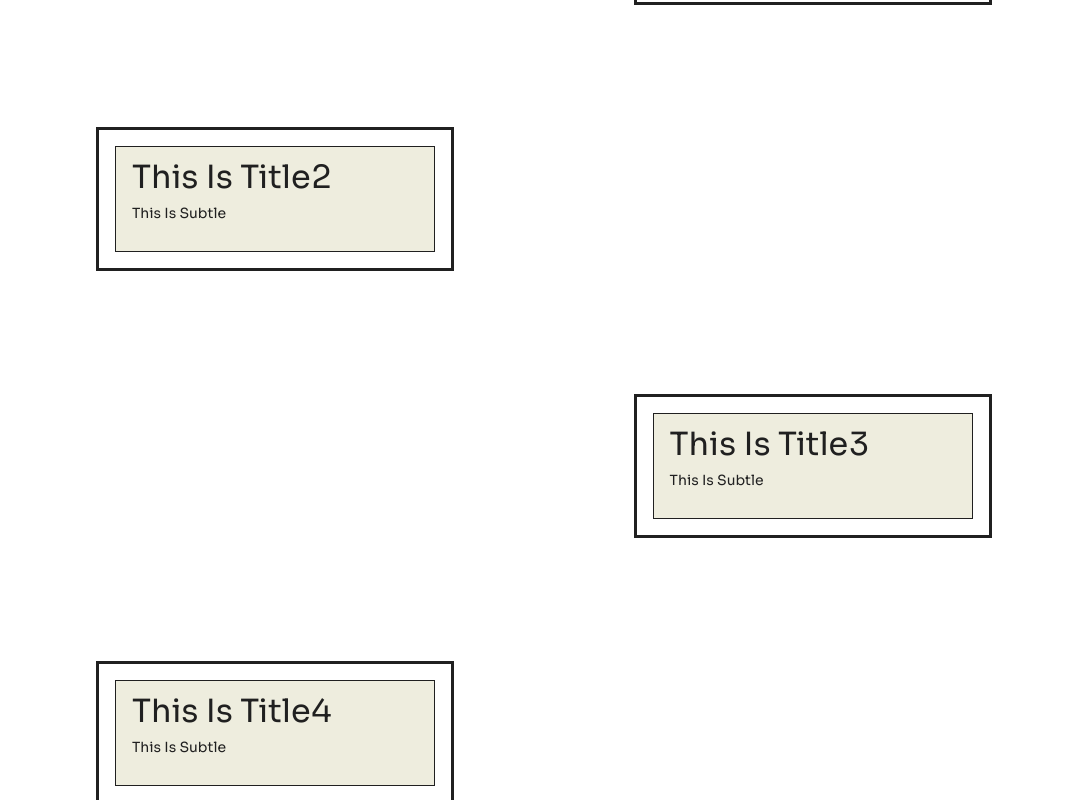
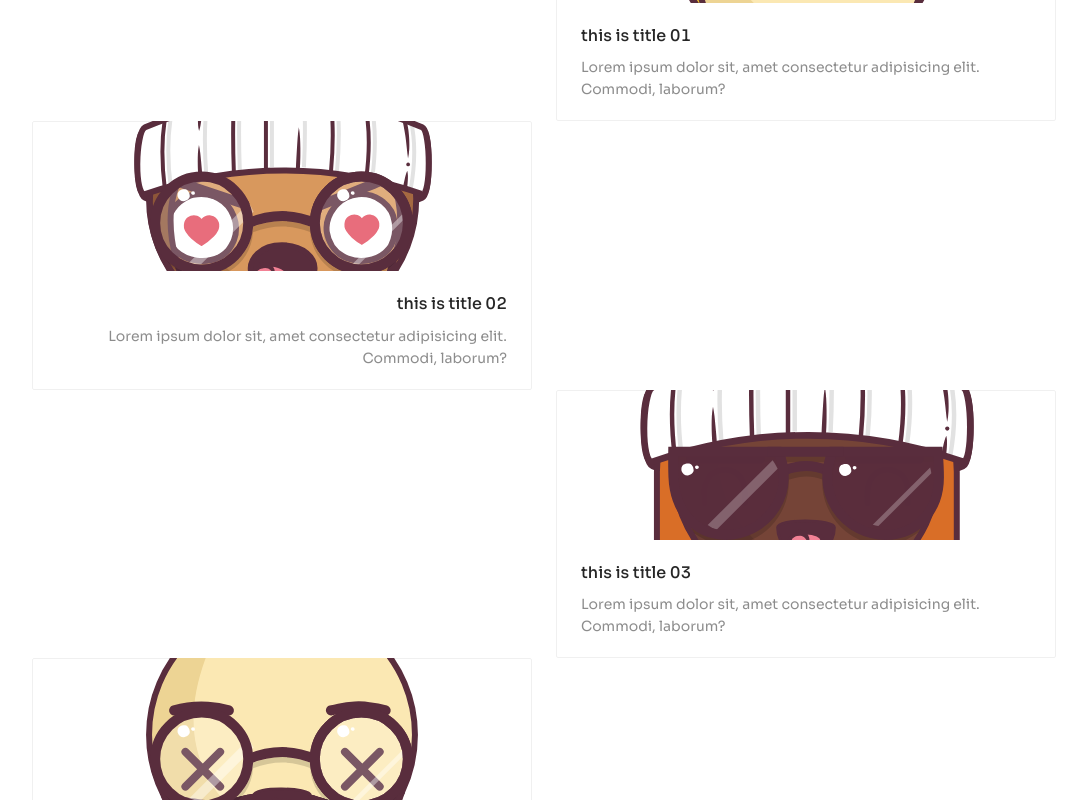
Before and after one commit to alohadancemeow/next-nft-collection, a Next.js app: page / in a window 1280 px wide. Shown: the part 2100-2900 px from the top of the page, without its empty margins (96-1183 px from the left). Built offline with nearby package versions, Linux system fonts and the light colour scheme; a web font is replaced by a local one.

Commit message:
edit item card

```diff
--- a/components/Roadmap/index.jsx
+++ b/components/Roadmap/index.jsx
@@ -1,5 +1,9 @@
 import React, { useRef, useLayoutEffect } from 'react'
 import DrawSvg from './DrawSvg'
+
+import { Card } from 'antd';
+
+const { Meta } = Card;
 
 import gsap from 'gsap'
 import ScrollTrigger from 'gsap/dist/ScrollTrigger'
@@ -14,18 +18,30 @@ import {
   ItemContainer,
   Box,
   Subtitle,
-  Text
+  Text,
+  ImageBox,
+  CardWrapper
 } from './styles'
 
 // item's card
-const RoadmapItems = ({ title, subtext, addToRef }) => (
+const RoadmapItems = ({ title, subtext, addToRef, image }) => (
   <Item ref={addToRef}>
-    <ItemContainer>
-      <Box>
-        <Subtitle>{title}</Subtitle>
-        <Text>{subtext}</Text>
-      </Box>
-    </ItemContainer>
+    <CardWrapper>
+      <Card
+        hoverable
+        // style={{ width: 500, height: 250 }}
+        cover={
+          <ImageBox
+            preview={false}
+            alt={title}
+            src={image}
+          />
+        }
+      >
+        <Meta title={title} description={subtext} />
+      </Card>
+    </CardWrapper>
+
   </Item>
 )
 
@@ -54,7 +70,7 @@ const RoadmapSection = () => {
       timeline.fromTo(el.childNodes[0],
         { y: '0' },
         {
-          y: '-30%',
+          y: '-65%',
           scrollTrigger: {
             id: `section-${index + 1}`,
             trigger: el,
@@ -82,11 +98,11 @@ const RoadmapSection = () => {
         </SvgContainer>
         <Items>
           <Item>&nbsp;</Item>
-          <RoadmapItems addToRef={addToRef} title='this is title1' subtext='this is subtle' />
-          <RoadmapItems addToRef={addToRef} title='this is title2' subtext='this is subtle' />
-          <RoadmapItems addToRef={addToRef} title='this is title3' subtext='this is subtle' />
-          <RoadmapItems addToRef={addToRef} title='this is title4' subtext='this is subtle' />
-          <RoadmapItems addToRef={addToRef} title='this is title5' subtext='this is subtle' />
+          <RoadmapItems addToRef={addToRef} title='this is title 01' subtext='Lorem ipsum dolor sit, amet consectetur adipisicing elit. Commodi, laborum?' image='/images/image1.svg' />
+          <RoadmapItems addToRef={addToRef} title='this is title 02' subtext='Lorem ipsum dolor sit, amet consectetur adipisicing elit. Commodi, laborum?' image='/images/image2.svg' />
+          <RoadmapItems addToRef={addToRef} title='this is title 03' subtext='Lorem ipsum dolor sit, amet consectetur adipisicing elit. Commodi, laborum?' image='/images/image3.svg' />
+          <RoadmapItems addToRef={addToRef} title='this is title 04' subtext='Lorem ipsum dolor sit, amet consectetur adipisicing elit. Commodi, laborum?' image='/images/image4.svg' />
+          <RoadmapItems addToRef={addToRef} title='this is title 05' subtext='Lorem ipsum dolor sit, amet consectetur adipisicing elit. Commodi, laborum?' image='/images/image5.svg' />
         </Items>
       </Container>
     </Section>
--- a/components/Roadmap/styles.js
+++ b/components/Roadmap/styles.js
@@ -1,4 +1,5 @@
 import styled from "styled-components";
+import { Image } from 'antd'
 
 export const Section = styled.section`
     min-height: 100vh;
@@ -21,7 +22,7 @@ export const Title = styled.h1`
 `
 
 export const Container = styled.div`
-    width: 70%;
+    width: 80%;
     height: 200vh;
     background-color: ${({ theme }) => theme.textColors.body};
     margin: 0 auto;
@@ -30,6 +31,10 @@ export const Container = styled.div`
     display: flex;
     justify-content: center;
     align-items: center;
+
+    @media (max-width: ${({ theme }) => theme.breakpoints.notebook}) {
+        width: 90%;
+    }
 `
 
 export const SvgContainer = styled.div`
@@ -51,6 +56,10 @@ export const Items = styled.ul`
 
     &>*:nth-of-type(2n +1) {
         justify-content: start;
+
+        div {
+            text-align: end;
+        }
     }
     &>*:nth-of-type(2n) {
         justify-content: end;
@@ -61,36 +70,61 @@ export const Item = styled.li`
     width: 100%;
     height: 100%;
     display: flex;
+    justify-content: center;
+    align-items: center;
 `
 
-export const ItemContainer = styled.div`
-    width: 40%;
+// export const ItemContainer = styled.div`
+//     width: 40%;
+//     height: fit-content;
+//     padding: 1rem;
+//     border: 3px solid ${({ theme }) => theme.textColors.text};
+// `
+
+// export const Box = styled.p`
+//     height: fit-content;
+//     padding: 1rem;
+//     position: relative;
+//     color: ${({ theme }) => theme.textColors.text};
+//     background-color: ${({ theme }) => theme.textColors.carouselColor};
+//     border: 1px solid ${({ theme }) => theme.textColors.text};
+// `
+
+// export const Subtitle = styled.span`
+//     display: block;
+//     font-size: ${({ theme }) => theme.fonts.xl};
+//     text-transform: capitalize;
+//     color: ${({ theme }) => theme.textColors.text};
+// `
+
+// export const Text = styled.span`
+//     display: block;
+//     margin: 0.5rem 0;
+//     font-size: ${({ theme }) => theme.fonts.sm};
+//     text-transform: capitalize;
+//     color: ${({ theme }) => theme.textColors.text};
+//     font-weight: 400;
+// `
+
+export const CardWrapper = styled.div`
+    width: 500px;
     height: fit-content;
-    padding: 1rem;
-    border: 3px solid ${({ theme }) => theme.textColors.text};
+
+    @media (max-width: ${({ theme }) => theme.breakpoints.notebook}) {
+         width: 400px;
+    }
 `
 
-export const Box = styled.p`
-    height: fit-content;
-    padding: 1rem;
-    position: relative;
-    color: ${({ theme }) => theme.textColors.text};
-    background-color: ${({ theme }) => theme.textColors.carouselColor};
-    border: 1px solid ${({ theme }) => theme.textColors.text};
+export const ImageBox = styled(Image)`
+     &.ant-image-img {
+         /* width: 100%;
+         height: 100%; */
+         width: 500px;
+         height: 150px;
+         object-fit: cover;
+
+         @media (max-width: ${({ theme }) => theme.breakpoints.notebook}) {
+            width: 400px;
+         }
+     }
 `
-
-export const Subtitle = styled.span`
-    display: block;
-    font-size: ${({ theme }) => theme.fonts.xl};
-    text-transform: capitalize;
-    color: ${({ theme }) => theme.textColors.text};
-`
-
-export const Text = styled.span`
-    display: block;
-    margin: 0.5rem 0;
-    font-size: ${({ theme }) => theme.fonts.sm};
-    text-transform: capitalize;
-    color: ${({ theme }) => theme.textColors.text};
-    font-weight: 400;
-`
```
